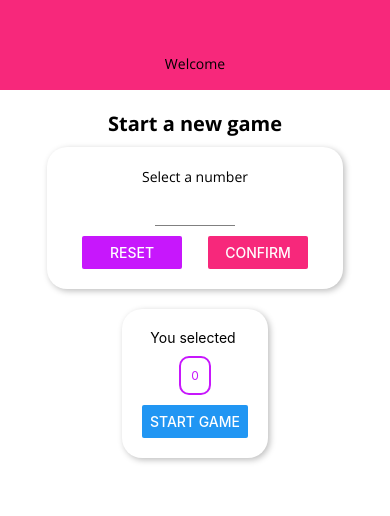
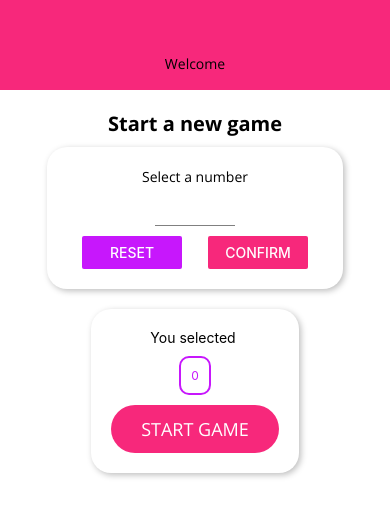
Before and after one commit to lape15/number-app, a React Native app: screen / in a window 390 px wide. Both pictures are taken after a click on the button "CONFIRM". Shown: the top 516 px of the page. Built offline with nearby package versions, Linux system fonts and the light colour scheme.

Commit message:
game screen created

```diff
--- /dev/null
+++ b/components/MainButton.js
@@ -0,0 +1,28 @@
+import React from 'react'
+import Colors from '../constants/colors'
+import { View, Text, StyleSheet, TouchableOpacity } from 'react-native'
+
+const MainButton = (props) => {
+  return (
+    <TouchableOpacity onPress={props.onPress}>
+      <View style={styles.button}>
+        <Text style={styles.buttonText}>{props.children}</Text>
+      </View>
+    </TouchableOpacity>
+  )
+}
+
+const styles = StyleSheet.create({
+  button: {
+    backgroundColor: Colors.primary,
+    paddingVertical: 12,
+    paddingHorizontal: 30,
+    borderRadius: 25,
+  },
+  buttonText: {
+    color: 'white',
+    fontFamily: 'open-sans',
+    fontSize: 18,
+  },
+})
+export default MainButton
--- a/components/Text.js
+++ b/components/Text.js
@@ -1,7 +1,9 @@
 import React from 'react'
 import { Text, StyleSheet } from 'react-native'
 
-const BodyText = (props) => <Text style={styles.body}>{props.children}</Text>
+const BodyText = (props) => (
+  <Text style={{ ...styles.body, ...props.style }}>{props.children}</Text>
+)
 
 const styles = StyleSheet.create({
   body: {
--- a/screens/GameOver.js
+++ b/screens/GameOver.js
@@ -1,15 +1,27 @@
 import React, { useState, useRef, useEffect } from 'react'
-import { View, Text, StyleSheet, Button } from 'react-native'
+import { View, Image, StyleSheet, Button } from 'react-native'
+import MainButton from '../components/MainButton'
 
 import BodyText from '../components/Text'
+import TitleText from '../components/TitleText'
 
 const GameOver = ({ rounds, userNumber, onRestart }) => {
   return (
     <View style={styles.screen}>
-      <BodyText>The game is over</BodyText>
-      <BodyText>Number of rounds:{rounds} </BodyText>
-      <BodyText>Nymber was :{userNumber}</BodyText>
-      <Button title="RESET GAME" onPress={onRestart} />
+      <TitleText>The game is over</TitleText>
+      <View style={styles.imageContainer}>
+        <Image
+          source={require('../assets/success.png')}
+          // source={{uri:""}}
+          style={styles.image}
+          resizeMode="cover"
+        />
+      </View>
+      <View style={styles.resultContainer}>
+        <BodyText style={styles.resultText}>Number of rounds:{rounds}</BodyText>
+        <BodyText>Number was :{userNumber}</BodyText>
+      </View>
+      <MainButton onPress={onRestart}>NEW GAME</MainButton>
     </View>
   )
 }
@@ -19,5 +31,25 @@ const styles = StyleSheet.create({
     justifyContent: 'center',
     alignItems: 'center',
   },
+  imageContainer: {
+    borderRadius: 200,
+    borderWidth: 3,
+    borderColor: 'black',
+    width: '80%',
+    height: 300,
+    overflow: 'hidden',
+    marginVertical: 30,
+  },
+  image: {
+    width: '100%',
+    height: '100%',
+  },
+  resultContainer: {
+    marginHorizontal: 20,
+  },
+  resultText: {
+    textAlign: 'center',
+    fontSize: 20,
+  },
 })
 export default GameOver
--- a/screens/GameScreen.js
+++ b/screens/GameScreen.js
@@ -1,7 +1,9 @@
 import React, { useState, useRef, useEffect } from 'react'
-import { View, Text, StyleSheet, Button, Alert } from 'react-native'
+import { View, Text, StyleSheet, Alert, ScrollView } from 'react-native'
+import { Ionicons } from '@expo/vector-icons'
 import NumberContainer from '../components/NumberContainer'
 import Card from '../components/Card'
+import MainButton from '../components/MainButton'
 const generateRandomBetween = (min, max, exclude) => {
   min = Math.ceil(min)
   max = Math.floor(max)
@@ -13,11 +15,10 @@ const generateRandomBetween = (min, max, exclude) => {
   }
 }
 const GameScreen = (props) => {
-  const [currentGuess, setCurrentGuess] = useState(
-    generateRandomBetween(1, 100, props.userChoice)
-  )
+  const initialGuess = generateRandomBetween(1, 100, props.userChoice)
+  const [currentGuess, setCurrentGuess] = useState(initialGuess)
   const [rounds, setRounds] = useState(0)
-
+  const [pastGuesses, setPastGuesses] = useState([initialGuess])
   const currentLow = useRef(1)
   const currentHigh = useRef(100)
   const { userChoice, onGameOver } = props
@@ -49,19 +50,28 @@ const GameScreen = (props) => {
       currentGuess
     )
     setCurrentGuess(nextNumber)
-    setRounds((curRnd) => curRnd + 1)
+    // setRounds((curRnd) => curRnd + 1)
+    setPastGuesses((curPastGuesses) => [nextNumber, ...curPastGuesses])
   }
   return (
     <View style={styles.screen}>
       <Text>Opponent's Guess:</Text>
       <NumberContainer>{currentGuess}</NumberContainer>
       <Card style={styles.buttonContainer}>
-        <Button title="LOWER" onPress={nextGuessHandler.bind(this, 'lower')} />
-        <Button
-          title="GREATER"
-          onPress={nextGuessHandler.bind(this, 'greater')}
-        />
+        <MainButton onPress={nextGuessHandler.bind(this, 'lower')}>
+          <Ionicons name="md-remove" size={24} color="white" />
+        </MainButton>
+        <MainButton onPress={nextGuessHandler.bind(this, 'greater')}>
+          <Ionicons name="md-add" size={24} color="white" />
+        </MainButton>
       </Card>
+      <ScrollView>
+        {pastGuesses.map((pastGuess) => (
+          <View key={pastGuess}>
+            <Text>{pastGuess}</Text>
+          </View>
+        ))}
+      </ScrollView>
     </View>
   )
 }
@@ -76,8 +86,8 @@ const styles = StyleSheet.create({
     flexDirection: 'row',
     justifyContent: 'space-around',
     marginTop: 20,
-    width: 300,
-    maxWidth: '80%',
+    width: 400,
+    maxWidth: '90%',
   },
 })
 
--- a/screens/StartGameScreen.js
+++ b/screens/StartGameScreen.js
@@ -14,6 +14,7 @@ import Colors from '../constants/colors'
 import NumberContainer from '../components/NumberContainer'
 import BodyText from '../components/Text'
 import TitleText from '../components/TitleText'
+import MainButton from '../components/MainButton'
 
 const StartGameScreen = (props) => {
   const [enteredValue, setEnteredValue] = useState('')
@@ -52,10 +53,9 @@ const StartGameScreen = (props) => {
       <Card style={styles.summaryContainer}>
         <Text>You selected </Text>
         <NumberContainer>{selectedNumber}</NumberContainer>
-        <Button
-          title="START GAME"
-          onPress={() => props.onGameStart(selectedNumber)}
-        />
+        <MainButton onPress={() => props.onGameStart(selectedNumber)}>
+          START GAME
+        </MainButton>
       </Card>
     )
   }
```
Also changed, not shown: assets/success.png (added).
